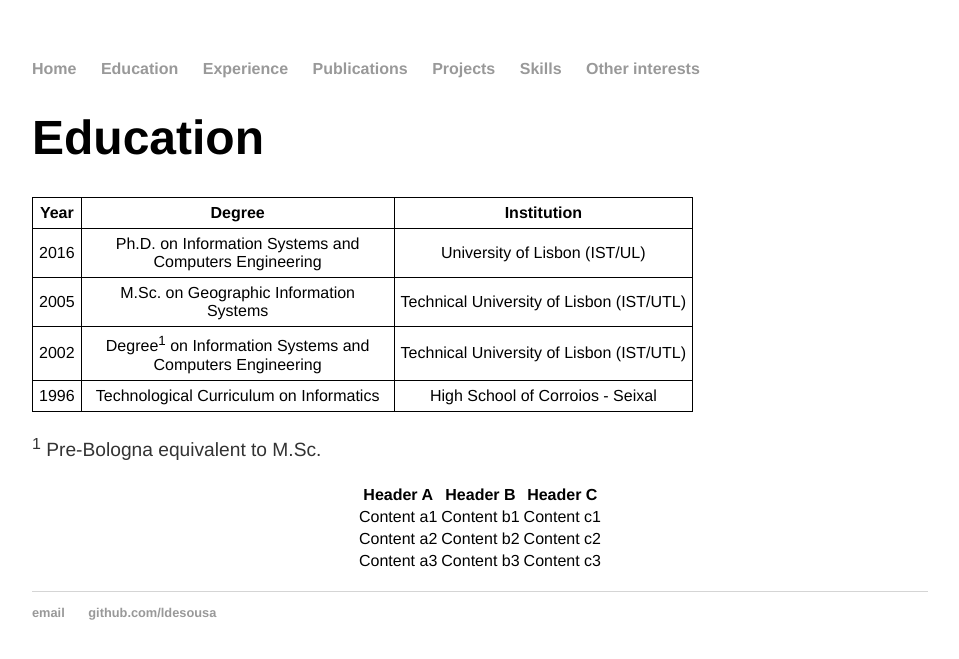
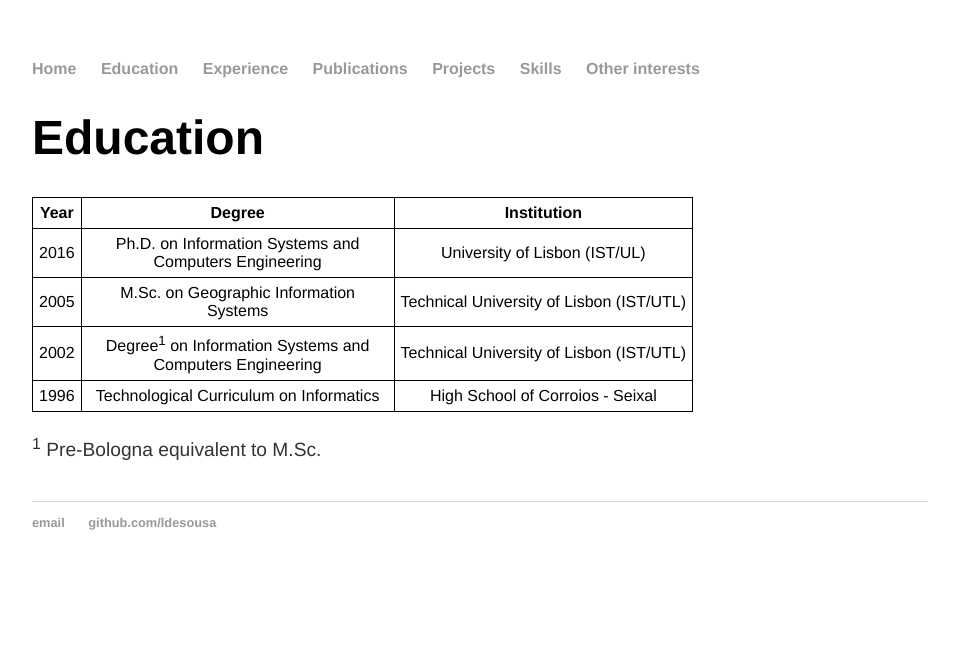
Before and after one commit to ldesousa/ldesousa.github.io, a Jekyll site: the page built from education/index.md, in a window 1280 px wide. Shown: the top 659 px of the page, without its empty margins (160-1119 px from the left). Built offline with Jekyll 4.4.1, drawn with Linux system fonts in a browser that asks for light colours; our own code applies the rules of GitHub Pages for plain Markdown files.

Commit message:
Double quotes for table settings in Education

```diff
--- a/education/index.md
+++ b/education/index.md
@@ -5,21 +5,12 @@ layout: default
 Education
 =========
 
-<table  border="1" cellpadding=6 cellspacing=8 bordercolor=black style="border-color:rgb(0,0,0);border-width:1px;border-collapse:collapse">
+<table  border="1" cellpadding="6" cellspacing="8" style="border-color:rgb(0,0,0);border-width:1px;border-collapse:collapse">
 	<tr><th align=center>Year</th><th align=center>Degree</th><th align=center>Institution</th></tr>
-	<tr><td align=center>2016</td><td align=center width=300px>Ph.D. on Information Systems and Computers Engineering</td><td align=center>University of Lisbon (IST/UL)</td></tr>
-	<tr><td align=center>2005</td><td align=center width=300px>M.Sc. on Geographic Information Systems</td><td align=center>Technical University of Lisbon (IST/UTL)</td></tr>
-	<tr><td align=center>2002</td><td align=center width=300px>Degree<sup>1</sup> on Information Systems and Computers Engineering</td><td align=center>Technical University of Lisbon (IST/UTL)</td></tr>
-	<tr><td align=center>1996</td><td align=center width=300px>Technological Curriculum on Informatics </td><td align=center>High School of Corroios - Seixal</td></tr>
+	<tr><td align=center>2016</td><td align=center width="300px">Ph.D. on Information Systems and Computers Engineering</td><td align=center>University of Lisbon (IST/UL)</td></tr>
+	<tr><td align=center>2005</td><td align=center width="300px">M.Sc. on Geographic Information Systems</td><td align=center>Technical University of Lisbon (IST/UTL)</td></tr>
+	<tr><td align=center>2002</td><td align=center width="300px">Degree<sup>1</sup> on Information Systems and Computers Engineering</td><td align=center>Technical University of Lisbon (IST/UTL)</td></tr>
+	<tr><td align=center>1996</td><td align=center width="300px">Technological Curriculum on Informatics </td><td align=center>High School of Corroios - Seixal</td></tr>
 </table>
 
 <sup>1</sup> Pre-Bologna equivalent to M.Sc.
-
-
-
-<table align=center>
-  <tr><th align=center>Header A</th><th align=center>Header B</th><th align=center>Header C</th></tr>
-  <tr><td>Content a1</td><td>Content b1</td><td>Content c1</td></tr>
-  <tr><td>Content a2</td><td>Content b2</td><td>Content c2</td></tr>
-  <tr><td>Content a3</td><td>Content b3</td><td>Content c3</td></tr>
-</table>
```
